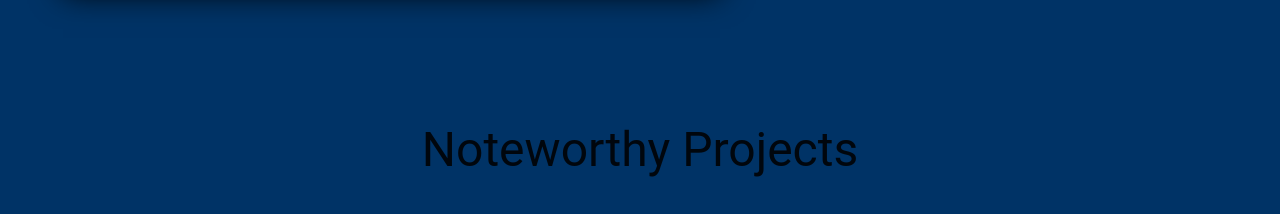
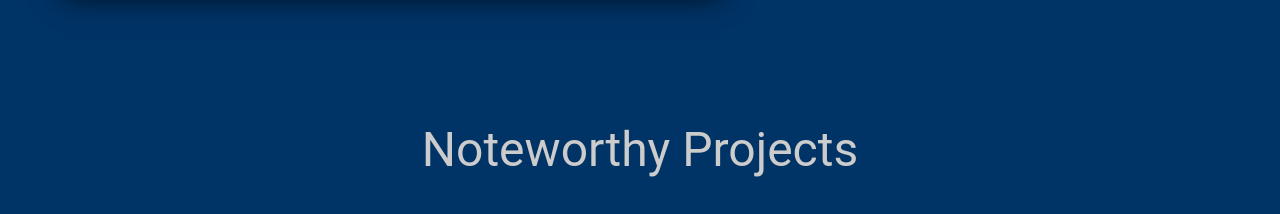
Before and after one commit to HoangTienDinh/portfolio-v2, a React (Create React App) app: page / in a window 1280 px wide. Shown: the part 3083-3297 px from the top of the page. Built offline with nearby package versions, Linux system fonts and the light colour scheme.

Commit message:
add color scheme

```diff
--- a/src/components/work/NoteworthyProjects.js
+++ b/src/components/work/NoteworthyProjects.js
@@ -20,6 +20,10 @@ const useStyles = makeStyles((theme) => ({
     width: "100%",
     marginTop: "10%",
     marginBottom: "10%",
+  },
+  noteworthy: {
+    color: "#cccccc",
+    textAlign: 'center',
   },
   grid: {
     display: "grid",
@@ -65,9 +69,11 @@ const NoteworthyProjects = () => {
 
   return (
     <Container className={classes.root}>
-      <Typography variant="h3" align="center">
-        Noteworthy Projects
-      </Typography>
+      <Reveal duration={2000} effect="fadeInUp">
+        <Typography variant='h3' className={classes.noteworthy}>
+          Noteworthy Projects
+        </Typography>
+      </Reveal>
       <Grid
         className={classes.container}
         container
```
Also changed, not shown: 1 other file (tests, documents, lock files or other folders).
